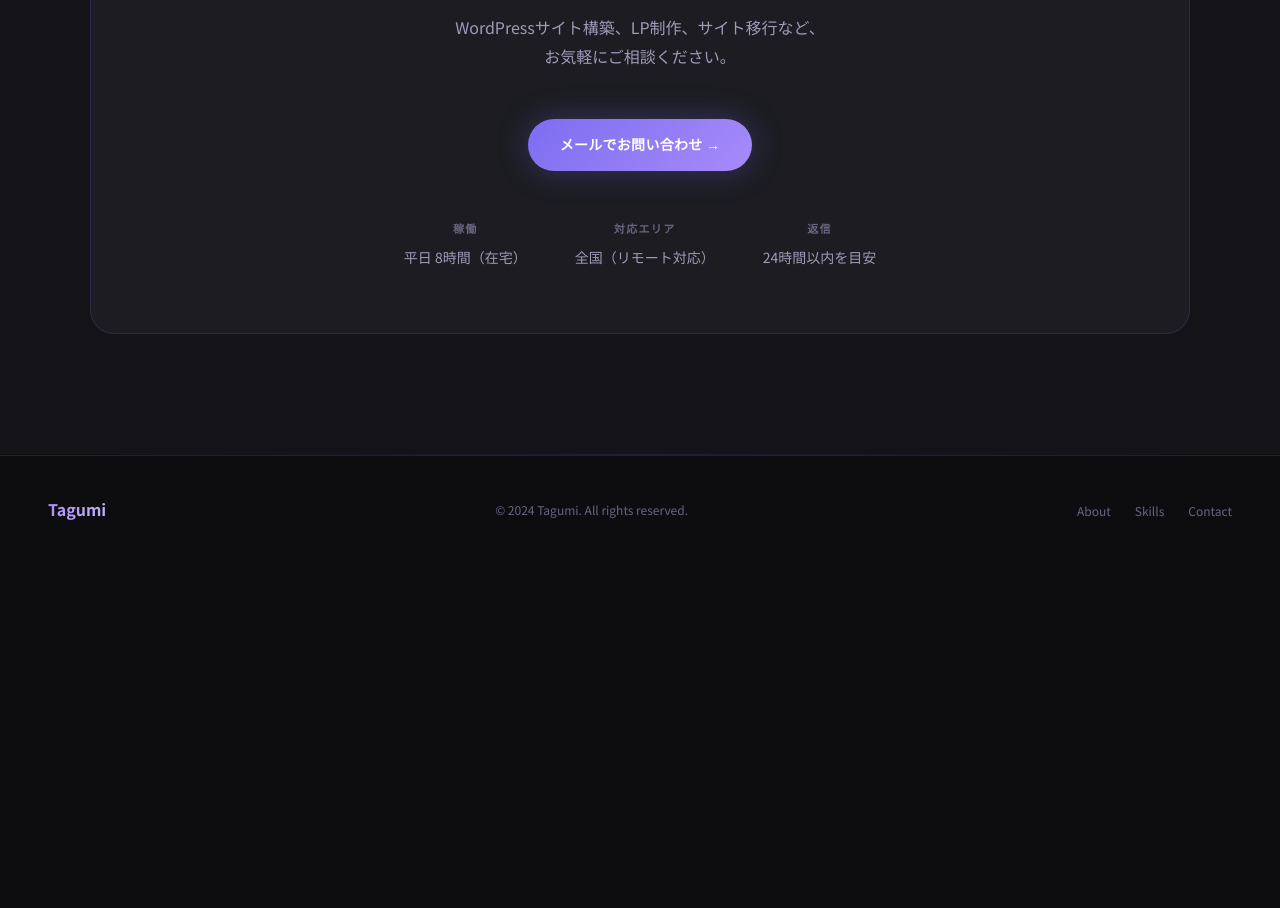
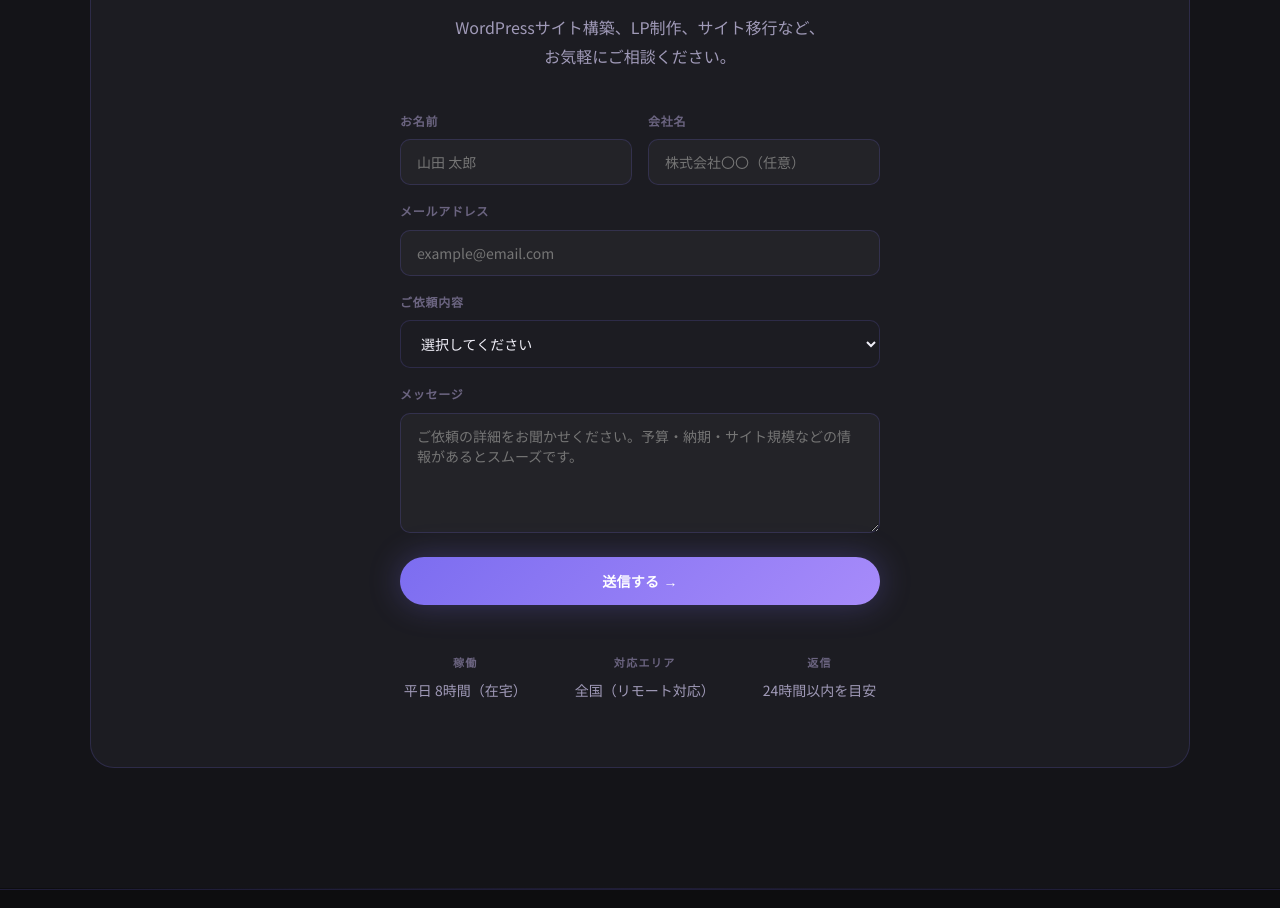
Before and after one commit to Tagumi/portfolio, a plain HTML site: page index.html in a window 1280 px wide. Shown: the part 4748-5656 px from the top of the page. Before the commit the page ends 5311 px from the top, so only its background shows below. Drawn offline with Linux system fonts and the light colour scheme.

Commit message:
Add Formspree contact form

```diff
--- a/index.html
+++ b/index.html
@@ -1051,7 +1051,41 @@
         <h2>お仕事のご依頼・<br />ご相談はこちら</h2>
         <p>WordPressサイト構築、LP制作、サイト移行など、<br />お気軽にご相談ください。</p>
 
-        <a href="mailto:michiko.ohtai@gmail.com?subject=お仕事のご相談&body=お名前：%0A会社名：%0Aご依頼内容：%0Aメッセージ：" class="btn btn-primary" style="display:inline-flex;margin-top:8px;">メールでお問い合わせ →</a>
+        <form class="contact-form" action="https://formspree.io/f/mvzngvej" method="POST">
+          <div class="form-row">
+            <div class="form-group">
+              <label>お名前</label>
+              <input type="text" name="name" placeholder="山田 太郎" required />
+            </div>
+            <div class="form-group">
+              <label>会社名</label>
+              <input type="text" name="company" placeholder="株式会社〇〇（任意）" />
+            </div>
+          </div>
+          <div class="form-group">
+            <label>メールアドレス</label>
+            <input type="email" name="email" placeholder="example@email.com" required />
+          </div>
+          <div class="form-group">
+            <label>ご依頼内容</label>
+            <select name="service" style="color:#f0eff8;background:#1c1c22;">
+              <option value="" style="color:#6b6480;">選択してください</option>
+              <option>WordPressサイト制作</option>
+              <option>LP制作</option>
+              <option>現行サイトのWordPress移行</option>
+              <option>サイト保守・運用</option>
+              <option>動画編集</option>
+              <option>その他</option>
+            </select>
+          </div>
+          <div class="form-group">
+            <label>メッセージ</label>
+            <textarea name="message" placeholder="ご依頼の詳細をお聞かせください。予算・納期・サイト規模などの情報があるとスムーズです。" required></textarea>
+          </div>
+          <div class="form-submit">
+            <button type="submit" class="btn btn-primary" style="width:100%;justify-content:center;">送信する →</button>
+          </div>
+        </form>
 
         <div class="contact-info">
           <div class="contact-item">
```
